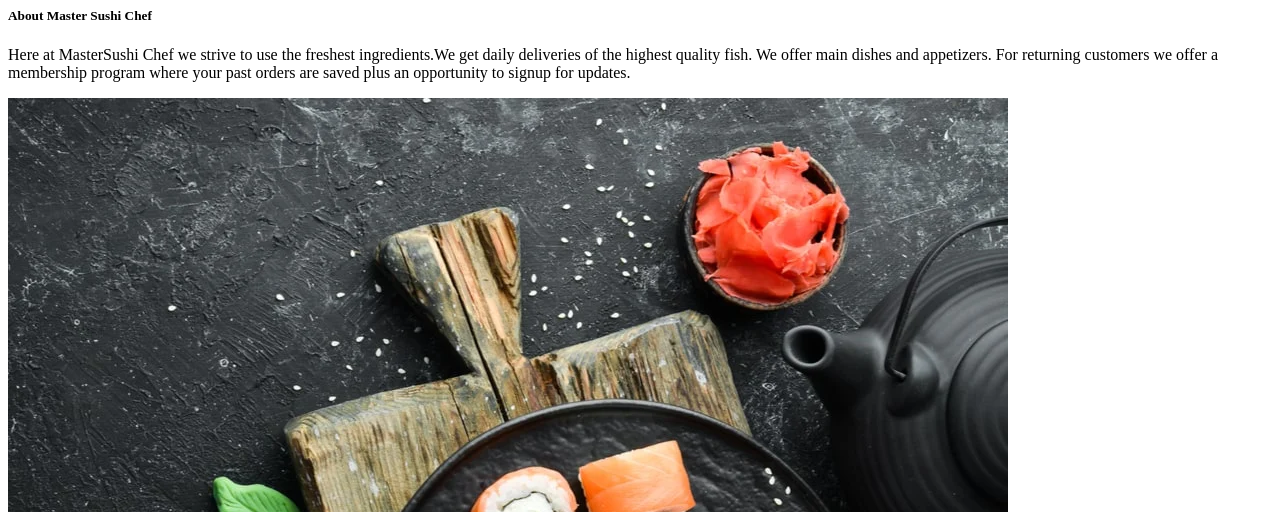
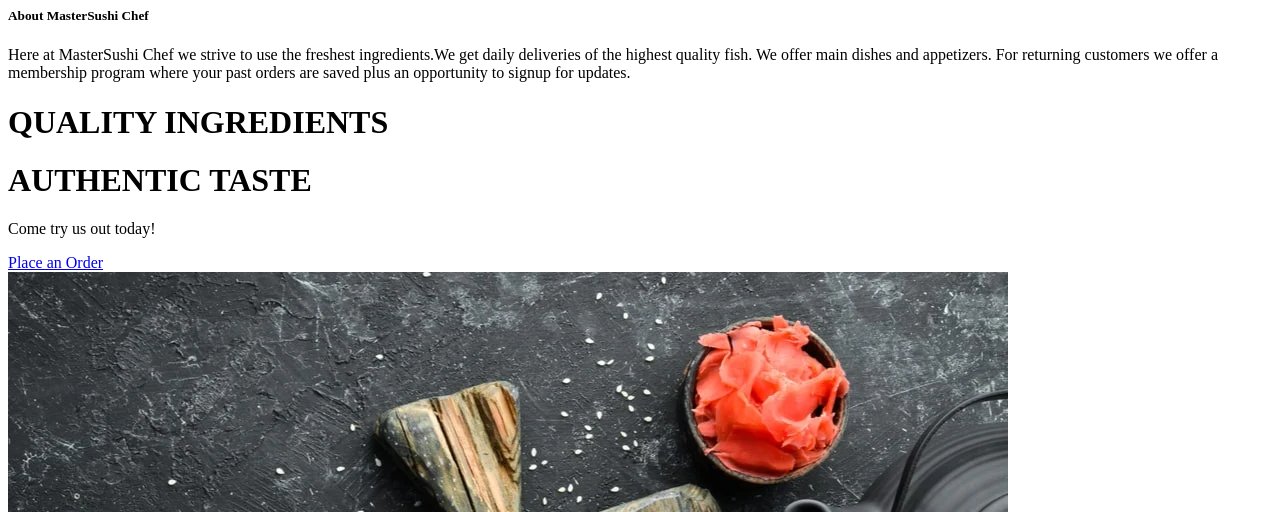
Before and after one commit to kayleyyoung253/Master-Sushi-Chef, a PHP site: page /views/homePage.html in a window 1280 px wide. Shown: the top 512 px of the page. Run offline with PHP 8.4, Linux system fonts and the light colour scheme.

Commit message:
Added additional catch phrases on home page

```diff
--- a/views/checkout.html
+++ b/views/checkout.html
@@ -15,7 +15,7 @@
     <div class="card"><h3 class="checkoutCard"> Checkout</h3>
         <div class="row justify-content-center">
             <div class="col-6 my-4">
-                <ul class="list-group">
+                <ul class="list-group text-center">
                     <li class="list-group-item">Rolls: {{ @SESSION.orders->getRolls() }}</li>
                     <li class="list-group-item">Appetizers: {{ @SESSION.orders->getApp() }}</li>
 
--- a/views/homePage.html
+++ b/views/homePage.html
@@ -11,7 +11,7 @@
         <div class="col-6" id="leftColum">
             <div class="container">
                 <div class="card border border-dark">
-                <h5 id="about">About Master Sushi Chef</h5>
+                    <h5 id="about">About MasterSushi Chef</h5>
                     <div class="card-body">
                         <p id="aboutUsText">
                             Here at MasterSushi Chef we strive to use the freshest ingredients.We get daily deliveries of the
@@ -21,6 +21,15 @@
                         </p>
                     </div>
                 </div>
+                <div class="container mt-4">
+                    <div id="welcomeStatement" class="text-center">
+                        <h1><b>QUALITY INGREDIENTS</b></h1>
+                        <h1><b>AUTHENTIC TASTE</b></h1>
+                        <p id="fontSpecified" class="mt-4" >Come try us out today!</p>
+                        <a href="order" class="btn btn-light rounded-pill ">Place an Order</a>
+                    </div>
+                </div>
+
             </div>
         </div>
         <!--right colum -->
@@ -32,6 +41,5 @@
         </div>
     </div>
 </div>
-</div>
 </body>
 </html>
```
Also changed, not shown: styles/styles.css (+14 -1 lines). Lines whose indentation alone changed are shown as unchanged.
